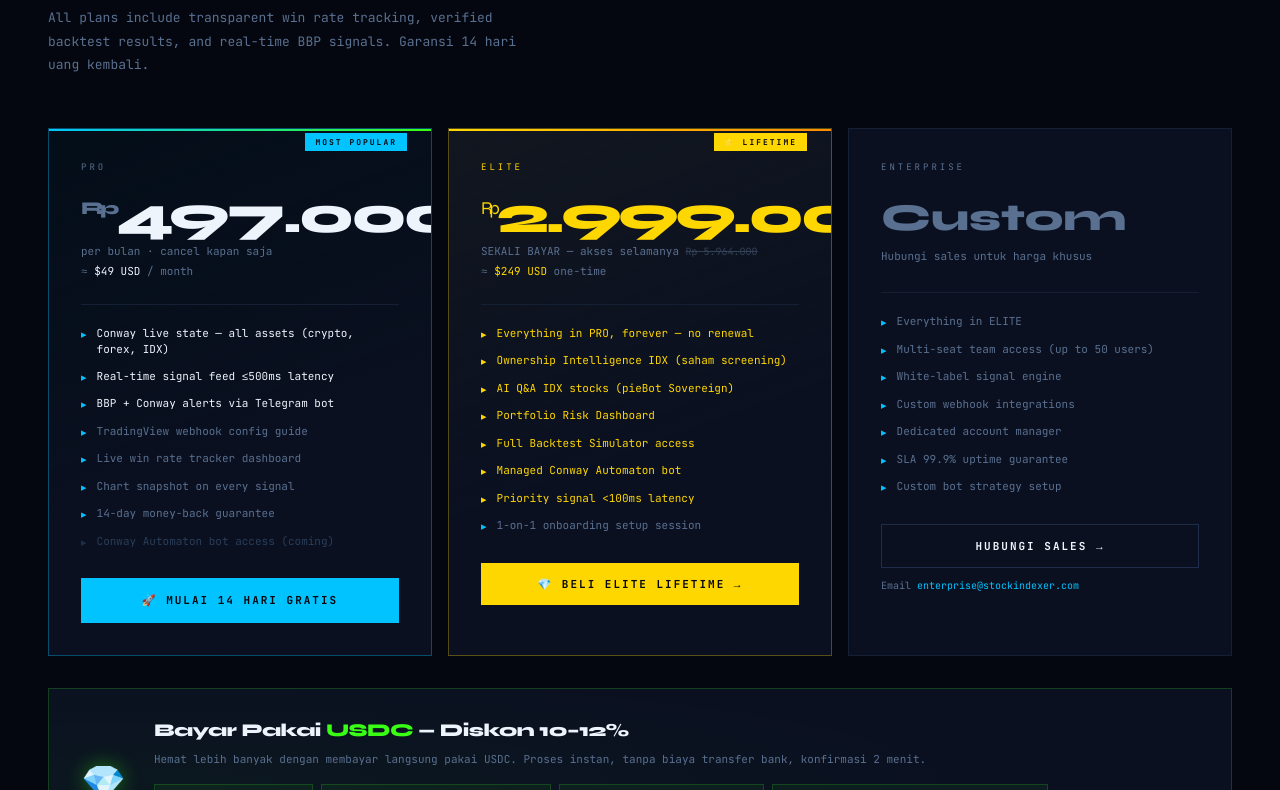
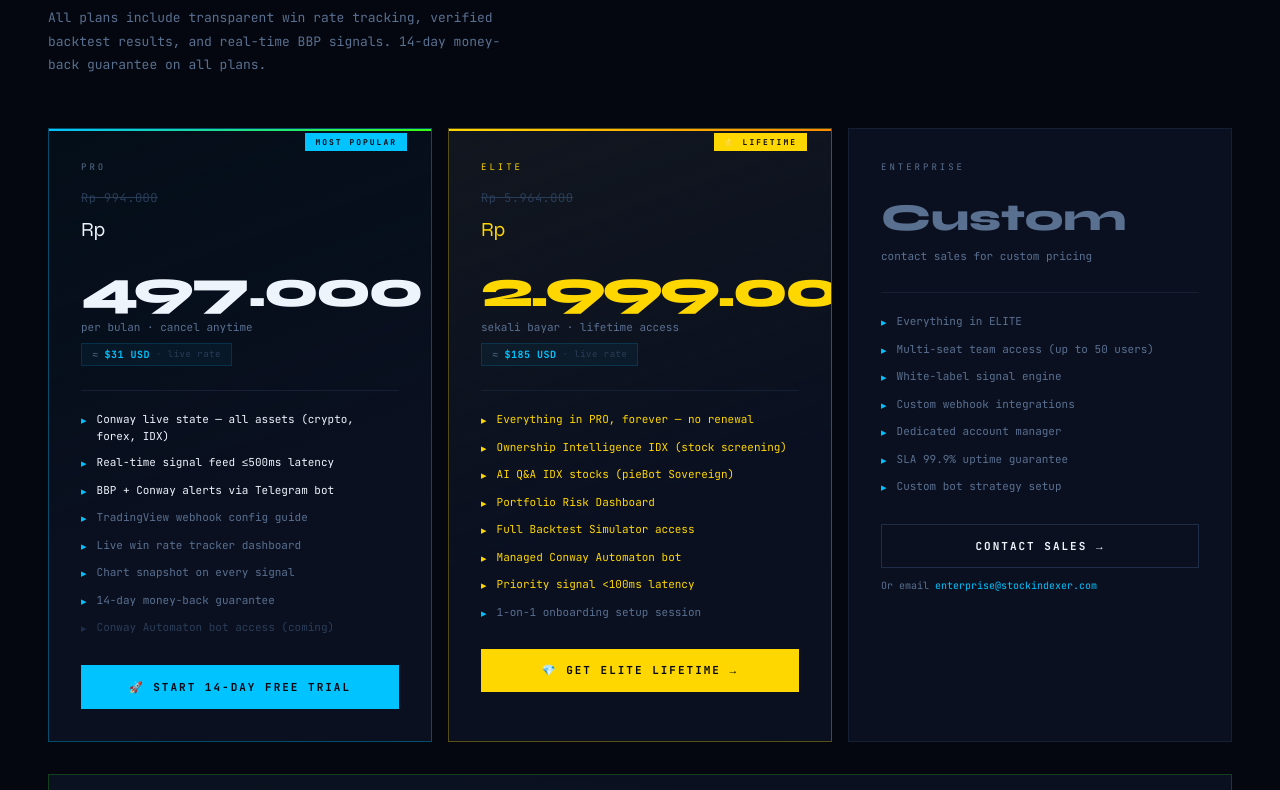
Before and after one commit to jopiesihebad/myweb, a Next.js app: page / in a window 1280 px wide. Shown: the part 7830-8620 px from the top of the page. Built offline with nearby package versions, Linux system fonts and the light colour scheme; no server answers.

Commit message:
Refactor PricingSection with updated features and styles

```diff
--- a/components/PricingSection.tsx
+++ b/components/PricingSection.tsx
@@ -1,10 +1,29 @@
 'use client'
 
+import { useEffect, useState } from 'react'
 import { motion } from 'framer-motion'
 import { Button } from '@/components/ui/button'
 import { Badge } from '@/components/ui/badge'
-import { Card } from '@/components/ui/card'
 
+/* ─── Prices in IDR (source of truth) ─── */
+const PRICES = {
+  PRO_IDR:         497_000,
+  PRO_IDR_ORIG:    994_000,   // crossed-out original
+  ELITE_IDR:     2_999_000,
+  ELITE_IDR_ORIG: 5_964_000,  // crossed-out original
+}
+
+const FALLBACK_RATE = 16200   // IDR per 1 USD — fallback if API fails
+
+function fmtIDR(n: number) {
+  return 'Rp ' + n.toLocaleString('id-ID')
+}
+function fmtUSD(idr: number, rate: number) {
+  const usd = idr / rate
+  return '$' + (usd < 10 ? usd.toFixed(2) : Math.round(usd).toLocaleString('en-US'))
+}
+
+/* ─── Features ─── */
 const PRO_FEATURES = [
   { t: 'hi',  text: 'Conway live state — all assets (crypto, forex, IDX)' },
   { t: 'hi',  text: 'Real-time signal feed ≤500ms latency' },
@@ -17,7 +36,7 @@
 ]
 const ELITE_FEATURES = [
   { t: 'gold', text: 'Everything in PRO, forever — no renewal' },
-  { t: 'gold', text: 'Ownership Intelligence IDX (saham screening)' },
+  { t: 'gold', text: 'Ownership Intelligence IDX (stock screening)' },
   { t: 'gold', text: 'AI Q&A IDX stocks (pieBot Sovereign)' },
   { t: 'gold', text: 'Portfolio Risk Dashboard' },
   { t: 'gold', text: 'Full Backtest Simulator access' },
@@ -41,8 +60,9 @@
   return (
     <ul className="pc-features" style={{ listStyle: 'none', display: 'flex', flexDirection: 'column', gap: '10px', marginBottom: '28px' }}>
       {items.map((f, i) => (
-        <li key={i} className={f.t === 'gold' ? 'gold-f' : f.t === 'on' ? 'on' : f.t === 'hi' ? 'hi' : ''}
-          style={{ color: f.t === 'gold' ? '#ffd700' : f.t === 'hi' ? 'var(--white)' : f.t === 'on' ? 'var(--gray)' : 'var(--gray2)' }}>
+        <li key={i}
+          className={f.t === 'gold' ? 'gold-f' : f.t === 'on' ? 'on' : f.t === 'hi' ? 'hi' : ''}
+          style={{ color: f.t === 'gold' ? '#ffd700' : f.t === 'hi' ? '#eef4fc' : f.t === 'on' ? '#5a7090' : '#2a3d58' }}>
           {f.text}
         </li>
       ))}
@@ -50,19 +70,99 @@
   )
 }
 
-const cardAnim = { initial: { opacity: 0, y: 28 }, whileInView: { opacity: 1, y: 0 }, viewport: { once: true }, transition: { duration: 0.5 } }
+/* ─── Price block component ─── */
+function PriceBlock({
+  idr, idrOrig, rate, rateLoading, color = '#eef4fc', subLabel,
+}: {
+  idr: number; idrOrig: number; rate: number; rateLoading: boolean
+  color?: string; subLabel: string
+}) {
+  return (
+    <div style={{ marginBottom: '24px' }}>
+      {/* Crossed-out original price */}
+      <div style={{
+        fontSize: '12px', color: '#2a3d58', textDecoration: 'line-through',
+        letterSpacing: '0.5px', marginBottom: '4px', fontFamily: '"JetBrains Mono", monospace',
+      }}>
+        {fmtIDR(idrOrig)}
+      </div>
+
+      {/* Main IDR price */}
+      <div style={{
+        fontFamily: 'Syne, sans-serif', fontSize: '52px', fontWeight: 800,
+        letterSpacing: '-3px', lineHeight: 1, color, marginBottom: '4px',
+      }}>
+        <span style={{ fontSize: '20px', fontWeight: 400, verticalAlign: 'super', letterSpacing: 0 }}>Rp </span>
+        {(idr).toLocaleString('id-ID')}
+      </div>
+
+      {/* Sub-label (per bulan / sekali bayar) */}
+      <div style={{ fontSize: '11px', color: '#5a7090', marginBottom: '6px' }}>
+        {subLabel}
+      </div>
+
+      {/* Realtime USD conversion */}
+      <div style={{
+        display: 'inline-flex', alignItems: 'center', gap: '6px',
+        background: 'rgba(0,195,255,0.05)', border: '1px solid rgba(0,195,255,0.15)',
+        padding: '3px 10px', fontSize: '10px', letterSpacing: '0.5px',
+      }}>
+        <span style={{ color: '#5a7090' }}>≈</span>
+        <span style={{ color: '#00c3ff', fontFamily: '"JetBrains Mono", monospace', fontWeight: 700 }}>
+          {rateLoading ? '…' : fmtUSD(idr, rate)} USD
+        </span>
+        {!rateLoading && (
+          <span style={{ color: '#2a3d58', fontSize: '9px' }}>
+            · live rate
+          </span>
+        )}
+      </div>
+    </div>
+  )
+}
+
+const cardAnim = {
+  initial: { opacity: 0, y: 28 }, whileInView: { opacity: 1, y: 0 },
+  viewport: { once: true }, transition: { duration: 0.5 },
+}
 
 export default function PricingSection() {
+  const [rate, setRate]           = useState(FALLBACK_RATE)
+  const [rateLoading, setLoading] = useState(true)
+  const [rateTs, setRateTs]       = useState<string | null>(null)
+
+  /* Fetch live IDR/USD rate once on mount */
+  useEffect(() => {
+    let cancelled = false
+    async function fetchRate() {
+      try {
+        // frankfurter.app — free, no API key, ~4h cache
+        const res  = await fetch('https://api.frankfurter.app/latest?from=USD&to=IDR')
+        const data = await res.json() as { rates: { IDR: number }; date: string }
+        if (!cancelled && data?.rates?.IDR) {
+          setRate(data.rates.IDR)
+          setRateTs(data.date)
+        }
+      } catch {
+        // keep FALLBACK_RATE silently
+      } finally {
+        if (!cancelled) setLoading(false)
+      }
+    }
+    fetchRate()
+    return () => { cancelled = true }
+  }, [])
+
   return (
     <>
       {/* ── Guarantee bar (top) ── */}
       <div className="guarantee-bar" style={{ position: 'relative', zIndex: 1 }}>
         <span style={{ fontSize: '16px' }}>🛡️</span>
-        <span style={{ fontSize: '11px', color: 'var(--gray)', letterSpacing: '0.3px' }}>
-          <strong style={{ color: 'var(--white)' }}>Garansi Uang Kembali 14 Hari</strong> — Tidak puas dalam 14 hari pertama? Refund penuh, tanpa pertanyaan.
+        <span style={{ fontSize: '11px', color: '#5a7090', letterSpacing: '0.3px' }}>
+          <strong style={{ color: '#eef4fc' }}>14-Day Money-Back Guarantee</strong> — Not satisfied in the first 14 days? Full refund, no questions asked.
         </span>
-        <a href="#" style={{ fontSize: '9px', color: 'var(--cyan)', letterSpacing: '1.5px', textTransform: 'uppercase', textDecoration: 'none', borderBottom: '1px solid rgba(0,195,255,0.3)', paddingBottom: '1px' }}>
-          Baca kebijakan refund →
+        <a href="#" style={{ fontSize: '9px', color: '#00c3ff', letterSpacing: '1.5px', textTransform: 'uppercase', textDecoration: 'none', borderBottom: '1px solid rgba(0,195,255,0.3)', paddingBottom: '1px' }}>
+          Read refund policy →
         </a>
       </div>
 
@@ -70,7 +170,15 @@
       <div className="sec" id="pricing" style={{ position: 'relative', zIndex: 1 }}>
         <div className="sec-eyebrow">Access Tiers</div>
         <h2 className="sec-h">Choose Your<br />Intelligence Level.</h2>
-        <p className="sec-p">All plans include transparent win rate tracking, verified backtest results, and real-time BBP signals. Garansi 14 hari uang kembali.</p>
+        <p className="sec-p">
+          All plans include transparent win rate tracking, verified backtest results, and real-time BBP signals.
+          14-day money-back guarantee on all plans.
+          {rateTs && (
+            <span style={{ display: 'block', marginTop: '6px', fontSize: '10px', color: '#2a3d58' }}>
+              USD conversion rate updated: {rateTs} · 1 USD = Rp {Math.round(rate).toLocaleString('id-ID')}
+            </span>
+          )}
+        </p>
 
         {/* 3-card grid */}
         <div className="price-grid" style={{ display: 'grid', gridTemplateColumns: 'repeat(3,1fr)', gap: '16px', marginBottom: '32px' }}>
@@ -81,69 +189,84 @@
             <div style={{ position: 'absolute', top: '-1px', right: '24px' }}>
               <Badge variant="cyan">Most Popular</Badge>
             </div>
-            <div style={{ fontSize: '9px', letterSpacing: '3px', textTransform: 'uppercase', color: 'var(--gray)', marginBottom: '14px' }}>PRO</div>
-            <div style={{ fontFamily: 'Syne,sans-serif', fontSize: '52px', fontWeight: 800, letterSpacing: '-3px', lineHeight: 1, marginBottom: '2px' }}>
-              <span style={{ fontSize: '18px', color: 'var(--gray)', verticalAlign: 'super' }}>Rp</span>497.000
-            </div>
-            <div style={{ fontSize: '11px', color: 'var(--gray)', marginBottom: '4px' }}>per bulan · cancel kapan saja</div>
-            <div style={{ fontSize: '11px', color: 'var(--gray)', marginBottom: '24px' }}>≈ <span style={{ color: 'var(--white)' }}>$49 USD</span> / month</div>
-            <div style={{ height: '1px', background: 'var(--border)', marginBottom: '20px' }} />
+            <div style={{ fontSize: '9px', letterSpacing: '3px', textTransform: 'uppercase', color: '#5a7090', marginBottom: '14px' }}>PRO</div>
+
+            <PriceBlock
+              idr={PRICES.PRO_IDR}
+              idrOrig={PRICES.PRO_IDR_ORIG}
+              rate={rate}
+              rateLoading={rateLoading}
+              color="#eef4fc"
+              subLabel="per bulan · cancel anytime"
+            />
+
+            <div style={{ height: '1px', background: '#162035', marginBottom: '20px' }} />
             <FeatureList items={PRO_FEATURES} />
             <Button
               variant="default"
               size="lg"
-              onClick={() => window.open('https://utas.stockindexer.com/checkout/pro','_blank')}
-              style={{ width: '100%', justifyContent: 'center', clipPath: 'none' }}
+              onClick={() => window.open('https://utas.stockindexer.com/checkout/pro', '_blank')}
+              style={{ width: '100%', justifyContent: 'center' }}
             >
-              🚀 MULAI 14 HARI GRATIS
+              🚀 START 14-DAY FREE TRIAL
             </Button>
           </motion.div>
 
           {/* ELITE */}
           <motion.div {...cardAnim} transition={{ ...cardAnim.transition, delay: 0.1 }}
-            style={{ background: 'var(--panel)', border: '1px solid rgba(255,215,0,0.3)', backgroundImage: 'linear-gradient(160deg,rgba(255,215,0,0.03) 0%,var(--panel) 60%)', padding: '32px', position: 'relative', overflow: 'hidden', transition: 'border-color 0.3s,transform 0.3s' }}
+            style={{
+              background: '#0a1020', border: '1px solid rgba(255,215,0,0.3)',
+              backgroundImage: 'linear-gradient(160deg,rgba(255,215,0,0.03) 0%,#0a1020 60%)',
+              padding: '32px', position: 'relative', overflow: 'hidden',
+              transition: 'border-color 0.3s,transform 0.3s',
+            }}
             whileHover={{ y: -4 }}
           >
-            <div style={{ position: 'absolute', top: 0, left: 0, right: 0, height: '2px', background: 'linear-gradient(90deg,var(--gold),var(--orange))' }} />
+            <div style={{ position: 'absolute', top: 0, left: 0, right: 0, height: '2px', background: 'linear-gradient(90deg,#ffd700,#ff8c00)' }} />
             <div style={{ position: 'absolute', top: '-1px', right: '24px' }}>
               <Badge variant="gold">⭐ LIFETIME</Badge>
             </div>
-            <div style={{ fontSize: '9px', letterSpacing: '3px', textTransform: 'uppercase', color: 'var(--gold)', marginBottom: '14px' }}>ELITE</div>
-            <div style={{ fontFamily: 'Syne,sans-serif', fontSize: '52px', fontWeight: 800, letterSpacing: '-3px', lineHeight: 1, marginBottom: '2px', color: 'var(--gold)' }}>
-              <span style={{ fontSize: '18px', fontWeight: 400, verticalAlign: 'super' }}>Rp</span>2.999.000
-            </div>
-            <div style={{ fontSize: '11px', color: 'var(--gray)', marginBottom: '4px' }}>SEKALI BAYAR — akses selamanya <span style={{ textDecoration: 'line-through', opacity: 0.5, fontSize: '10px' }}>Rp 5.964.000</span></div>
-            <div style={{ fontSize: '11px', color: 'var(--gray)', marginBottom: '24px' }}>≈ <span style={{ color: 'var(--gold)' }}>$249 USD</span> one-time</div>
-            <div style={{ height: '1px', background: 'var(--border)', marginBottom: '20px' }} />
+            <div style={{ fontSize: '9px', letterSpacing: '3px', textTransform: 'uppercase', color: '#ffd700', marginBottom: '14px' }}>ELITE</div>
+
+            <PriceBlock
+              idr={PRICES.ELITE_IDR}
+              idrOrig={PRICES.ELITE_IDR_ORIG}
+              rate={rate}
+              rateLoading={rateLoading}
+              color="#ffd700"
+              subLabel="sekali bayar · lifetime access"
+            />
+
+            <div style={{ height: '1px', background: '#162035', marginBottom: '20px' }} />
             <FeatureList items={ELITE_FEATURES} />
             <Button
               variant="gold"
               size="lg"
-              onClick={() => window.open('https://utas.stockindexer.com/checkout/elite','_blank')}
-              style={{ width: '100%', justifyContent: 'center', background: 'var(--gold)', color: 'var(--bg)', border: 'none' }}
+              onClick={() => window.open('https://utas.stockindexer.com/checkout/elite', '_blank')}
+              style={{ width: '100%', justifyContent: 'center', background: '#ffd700', color: '#04070f', border: 'none' }}
             >
-              💎 BELI ELITE LIFETIME →
+              💎 GET ELITE LIFETIME →
             </Button>
           </motion.div>
 
           {/* ENTERPRISE */}
           <motion.div {...cardAnim} transition={{ ...cardAnim.transition, delay: 0.2 }}
             className="pc" style={{ position: 'relative', overflow: 'hidden' }}>
-            <div style={{ fontSize: '9px', letterSpacing: '3px', textTransform: 'uppercase', color: 'var(--gray)', marginBottom: '14px' }}>ENTERPRISE</div>
-            <div style={{ fontFamily: 'Syne,sans-serif', fontSize: '38px', fontWeight: 800, color: 'var(--gray)', marginBottom: '2px' }}>Custom</div>
-            <div style={{ fontSize: '11px', color: 'var(--gray)', marginBottom: '28px' }}>Hubungi sales untuk harga khusus</div>
-            <div style={{ height: '1px', background: 'var(--border)', marginBottom: '20px' }} />
+            <div style={{ fontSize: '9px', letterSpacing: '3px', textTransform: 'uppercase', color: '#5a7090', marginBottom: '14px' }}>ENTERPRISE</div>
+            <div style={{ fontFamily: 'Syne, sans-serif', fontSize: '38px', fontWeight: 800, color: '#5a7090', marginBottom: '2px' }}>Custom</div>
+            <div style={{ fontSize: '11px', color: '#5a7090', marginBottom: '28px' }}>contact sales for custom pricing</div>
+            <div style={{ height: '1px', background: '#162035', marginBottom: '20px' }} />
             <FeatureList items={ENT_FEATURES} />
             <Button
               variant="outline"
               size="lg"
-              onClick={() => window.open('https://t.me/stockindexer_support','_blank')}
+              onClick={() => window.open('https://t.me/stockindexer_support', '_blank')}
               style={{ width: '100%', justifyContent: 'center' }}
             >
-              Hubungi Sales →
+              CONTACT SALES →
             </Button>
-            <p style={{ fontSize: '10px', color: 'var(--gray)', marginTop: '10px' }}>
-              Email <a href="mailto:enterprise@stockindexer.com" style={{ color: 'var(--cyan)', textDecoration: 'none' }}>enterprise@stockindexer.com</a>
+            <p style={{ fontSize: '10px', color: '#5a7090', marginTop: '10px' }}>
+              Or email <a href="mailto:enterprise@stockindexer.com" style={{ color: '#00c3ff', textDecoration: 'none' }}>enterprise@stockindexer.com</a>
             </p>
           </motion.div>
         </div>
@@ -153,14 +276,14 @@
           <div style={{ position: 'relative', display: 'grid', gridTemplateColumns: 'auto 1fr', gap: '28px', alignItems: 'center' }}>
             <div style={{ fontSize: '36px', filter: 'drop-shadow(0 0 10px rgba(57,255,20,0.4))' }}>💎</div>
             <div>
-              <div style={{ fontFamily: 'Syne,sans-serif', fontSize: '18px', fontWeight: 800, letterSpacing: '-0.5px', marginBottom: '6px', color: 'var(--white)' }}>
-                Bayar Pakai <span style={{ color: '#39ff14' }}>USDC</span> — Diskon 10–12%
+              <div style={{ fontFamily: 'Syne, sans-serif', fontSize: '18px', fontWeight: 800, letterSpacing: '-0.5px', marginBottom: '6px', color: '#eef4fc' }}>
+                Pay with <span style={{ color: '#39ff14' }}>USDC</span> — Save 10–12%
               </div>
-              <div style={{ fontSize: '11px', color: 'var(--gray)', lineHeight: 1.8, marginBottom: '14px' }}>
-                Hemat lebih banyak dengan membayar langsung pakai USDC. Proses instan, tanpa biaya transfer bank, konfirmasi 2 menit.
+              <div style={{ fontSize: '11px', color: '#5a7090', lineHeight: 1.8, marginBottom: '14px' }}>
+                Save more by paying directly with USDC. Instant processing, no bank transfer fees, 2-minute confirmation.
               </div>
               <div style={{ display: 'flex', gap: '8px', flexWrap: 'wrap', marginBottom: '12px' }}>
-                {['① Pilih plan di atas','② Pilih "USDC" di checkout UTAS','③ Transfer ke alamat wallet','④ Konfirmasi otomatis · akses langsung'].map(s => (
+                {['① Choose plan above', '② Select "USDC" at UTAS checkout', '③ Transfer to wallet address', '④ Auto-confirmed · instant access'].map(s => (
                   <div key={s} style={{ background: 'rgba(57,255,20,0.05)', border: '1px solid rgba(57,255,20,0.18)', padding: '5px 12px', fontSize: '10px', color: '#39ff14', letterSpacing: '0.5px' }}>{s}</div>
                 ))}
               </div>
@@ -172,31 +295,33 @@
         </div>
 
         {/* ── Payment methods bar ── */}
-        <div style={{ display: 'flex', alignItems: 'center', justifyContent: 'center', gap: '12px', flexWrap: 'wrap', padding: '16px 48px', background: 'var(--panel2)', border: '1px solid var(--border)', marginBottom: '8px' }}>
-          <span style={{ fontSize: '9px', letterSpacing: '2.5px', textTransform: 'uppercase', color: 'var(--gray)', marginRight: '4px' }}>Metode Pembayaran:</span>
-          {[
+        <div style={{ display: 'flex', alignItems: 'center', justifyContent: 'center', gap: '12px', flexWrap: 'wrap', padding: '16px 48px', background: '#0e1628', border: '1px solid #162035', marginBottom: '8px' }}>
+          <span style={{ fontSize: '9px', letterSpacing: '2.5px', textTransform: 'uppercase', color: '#5a7090', marginRight: '4px' }}>Payment Methods:</span>
+          {([
             { l: '⊞ QRIS', extra: { borderColor: 'rgba(189,147,249,0.25)', color: '#bd93f9' } },
             { l: 'DANA' }, { l: 'OVO' }, { l: 'GoPay' },
             { l: 'VA BNI/BRI/Mandiri' }, { l: 'Alfamart / Indomaret' },
             { l: '⬡ USDC', extra: { borderColor: 'rgba(57,255,20,0.25)', color: '#39ff14' } },
-          ].map(p => (
-            <span key={p.l} style={{ fontSize: '9px', letterSpacing: '1px', padding: '4px 10px', border: '1px solid var(--border2)', color: 'var(--gray)', transition: 'all 0.2s', ...p.extra }}>
+          ] as { l: string; extra?: React.CSSProperties }[]).map(p => (
+            <span key={p.l} style={{ fontSize: '9px', letterSpacing: '1px', padding: '4px 10px', border: '1px solid #1e2e4a', color: '#5a7090', transition: 'all 0.2s', ...p.extra }}>
               {p.l}
             </span>
           ))}
         </div>
-        <p style={{ textAlign: 'center', fontSize: '10px', color: 'var(--gray)', marginTop: '8px', letterSpacing: '0.5px' }}>
-          Semua pembayaran diproses via <strong style={{ color: 'var(--white)' }}>UTAS</strong> — checkout terenkripsi dan aman.
+        <p style={{ textAlign: 'center', fontSize: '10px', color: '#5a7090', marginTop: '8px', letterSpacing: '0.5px' }}>
+          All payments processed via <strong style={{ color: '#eef4fc' }}>UTAS</strong> — encrypted and secure checkout.
         </p>
       </div>
 
       {/* ── Guarantee bar (bottom) ── */}
       <div className="guarantee-bar" style={{ position: 'relative', zIndex: 1 }}>
         <span style={{ fontSize: '16px' }}>🛡️</span>
-        <span style={{ fontSize: '11px', color: 'var(--gray)' }}>
-          <strong style={{ color: 'var(--white)' }}>14-Day Money-Back Guarantee</strong> — Not satisfied? Full refund, no questions asked.
+        <span style={{ fontSize: '11px', color: '#5a7090' }}>
+          <strong style={{ color: '#eef4fc' }}>14-Day Money-Back Guarantee</strong> — Not satisfied? Full refund, no questions asked.
         </span>
-        <a href="#" style={{ fontSize: '9px', color: 'var(--cyan)', letterSpacing: '1.5px', textTransform: 'uppercase', textDecoration: 'none', borderBottom: '1px solid rgba(0,195,255,0.3)', paddingBottom: '1px' }}>Read policy →</a>
+        <a href="#" style={{ fontSize: '9px', color: '#00c3ff', letterSpacing: '1.5px', textTransform: 'uppercase', textDecoration: 'none', borderBottom: '1px solid rgba(0,195,255,0.3)', paddingBottom: '1px' }}>
+          Read policy →
+        </a>
       </div>
     </>
   )
```
